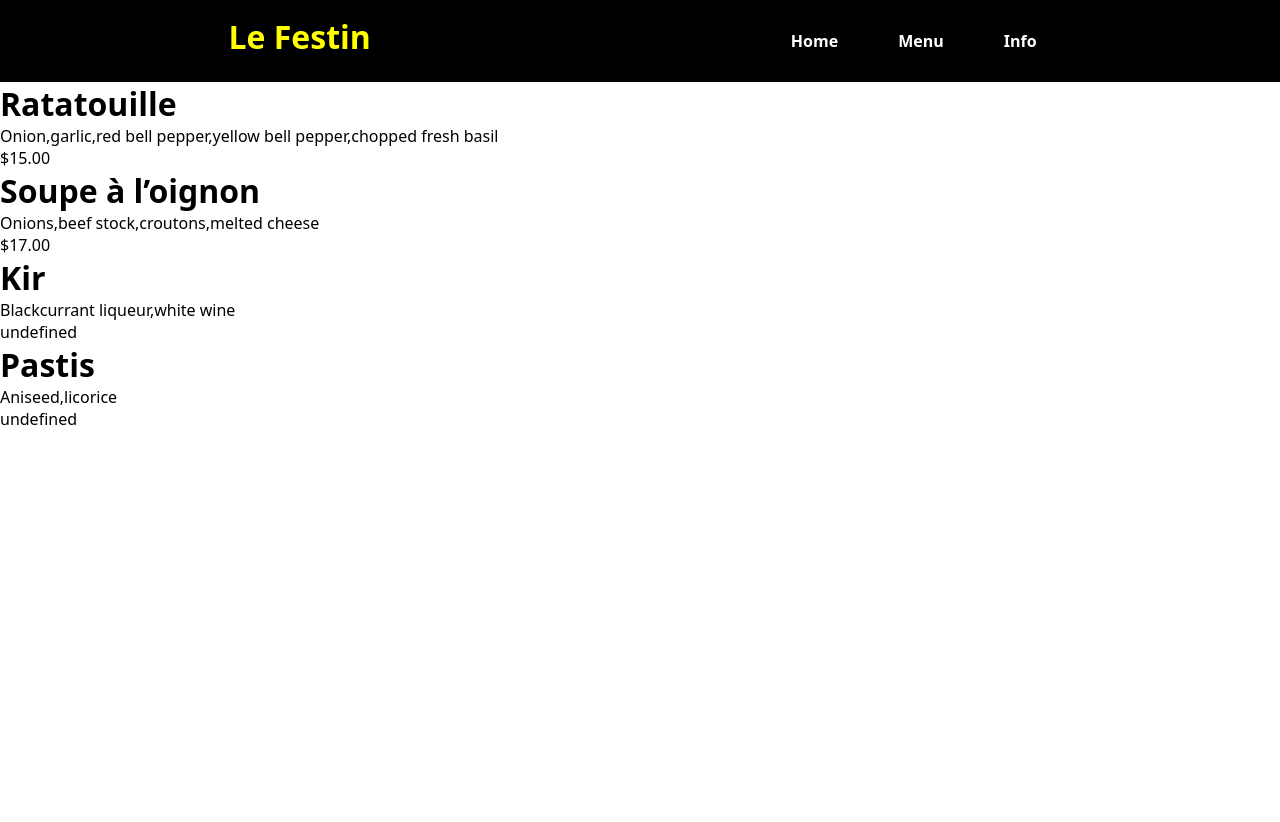
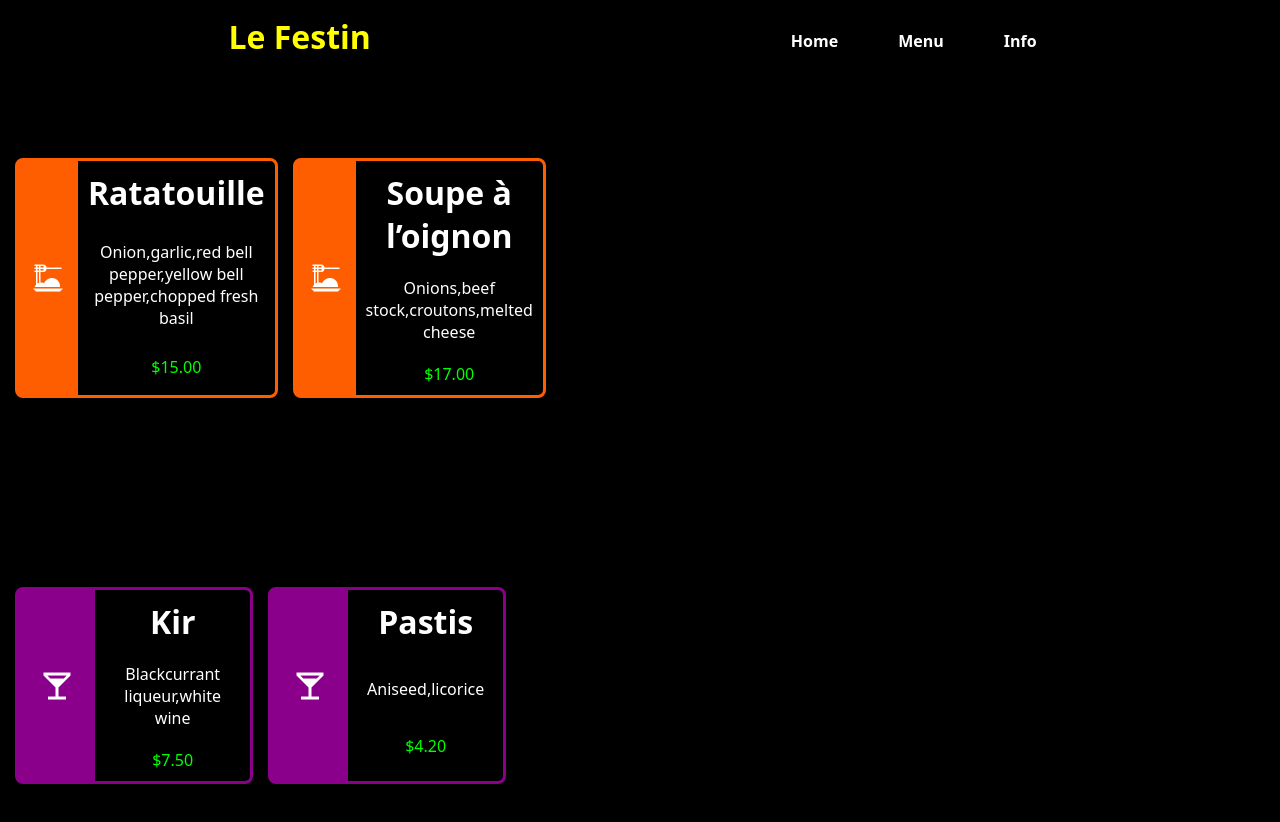
Before and after one commit to Jeffvf/restaurant-page, a website built with webpack: page dist/index.html in a window 1280 px wide. Both pictures are taken after a click on the element "Menu". Before the commit the page ends 800 px from the top, so only its background shows below. Built offline with nearby package versions, Linux system fonts and the light colour scheme.

Commit message:
refactor: improve menu card layout

```diff
--- a/src/menu-loading.js
+++ b/src/menu-loading.js
@@ -6,8 +6,8 @@ const menu = (() => {
         return {name, ingredients, price};
     }
 
-    const Drink = (name, ingredients, isAlcoholic, price) => {
-        return {name, ingredients, isAlcoholic, price};
+    const Drink = (name, ingredients, price) => {
+        return {name, ingredients, price};
     }
 
     const createDish = (name, ingredients, price) => {
@@ -37,10 +37,29 @@ const menu = (() => {
 
         dishesList.forEach((dish) => {
             const dishCard = document.createElement('div');
+            dishCard.classList.add('card');
 
-            dishCard.innerHTML = `<h1>${dish.name}</h1>`;
-            dishCard.innerHTML += `<p>${dish.ingredients}</p>`;
-            dishCard.innerHTML += `<p>${dish.price}</p>`;
+            const type = document.createElement('div');
+            type.classList.add('dish');
+
+            const description = document.createElement('div');
+            description.classList.add('menu-description');
+
+            const title = document.createElement('h1');
+            title.textContent = `${dish.name}`;
+
+            const ingredients = document.createElement('p');
+            ingredients.textContent += `${dish.ingredients}`;
+
+            const price = document.createElement('p');
+            price.textContent += `${dish.price}`;
+
+            description.appendChild(title);
+            description.appendChild(ingredients);
+            description.appendChild(price);
+
+            dishCard.appendChild(type);
+            dishCard.appendChild(description);
 
             dishes.appendChild(dishCard);
         });
@@ -55,10 +74,29 @@ const menu = (() => {
 
         drinksList.forEach((drink) => {
             const drinkCard = document.createElement('div');
+            drinkCard.classList.add('card');
 
-            drinkCard.innerHTML = `<h1>${drink.name}</h1>`;
-            drinkCard.innerHTML += `<p>${drink.ingredients}</p>`;
-            drinkCard.innerHTML += `<p>${drink.price}</p>`;
+            const type = document.createElement('div');
+            type.classList.add('drink');
+
+            const description = document.createElement('div');
+            description.classList.add('menu-description');
+
+            const title = document.createElement('h1');
+            title.textContent = `${drink.name}`;
+
+            const ingredients = document.createElement('p');
+            ingredients.textContent += `${drink.ingredients}`;
+
+            const price = document.createElement('p');
+            price.textContent += `${drink.price}`;
+
+            description.appendChild(title);
+            description.appendChild(ingredients);
+            description.appendChild(price);
+
+            drinkCard.appendChild(type);
+            drinkCard.appendChild(description);
 
             drinks.appendChild(drinkCard);
         });
--- a/src/styles.css
+++ b/src/styles.css
@@ -1,6 +1,8 @@
 *{
     font-family: 'Noto Sans', sans-serif;
     margin: 0px;
+    --orange: rgb(255, 94, 0);
+    --green: rgb(0, 255, 0);
 }
 
 html, body{
@@ -59,3 +61,70 @@ html, body{
 .description > h1 {
     font-size: 45px;
 }
+
+#menu{
+    display: grid;
+    grid-template-rows: repeat(2, 1fr);
+    gap: 15px;
+    justify-items: center;
+    align-items: center;
+    background-color: black;
+    height: 100%;
+    width: 100%;
+}
+
+.dishes, .drinks{
+    text-align: center;
+    display: grid;
+    grid-template-columns: repeat(5, 1fr);
+    grid-auto-flow: row;
+    gap: 15px;
+    padding: 15px;
+}
+
+.card{
+    display: grid;
+    grid-template-columns: 1fr 2fr;
+    border-style: solid;
+    border-radius: 8px;
+    color: white
+}
+
+.dishes > .card{
+    border-color: var(--orange);
+}
+
+.drinks > .card{
+    border-color: darkmagenta;
+}
+.dish{
+    background-image: url('./img/pasta.png');
+    background-color: var(--orange);
+}
+
+.drink{
+    background-image: url('img/glass-cocktail.png');
+    background-color: darkmagenta;
+}
+
+.dish, .drink{
+    padding: 30px;
+    background-repeat: no-repeat;
+    background-position: center;
+}
+
+.menu-description{
+    display: grid;
+    grid-template-rows: 2fr, 1fr 2fr;
+    gap: 20px;
+    padding: 10px;
+}
+
+.menu-description > h1:hover{
+    text-decoration: underline;
+    cursor: pointer;
+}
+
+.menu-description > p:last-of-type{
+    color: var(--green);
+}
```
Also changed, not shown: src/img/glass-cocktail.png (added), src/img/pasta.png (added).
